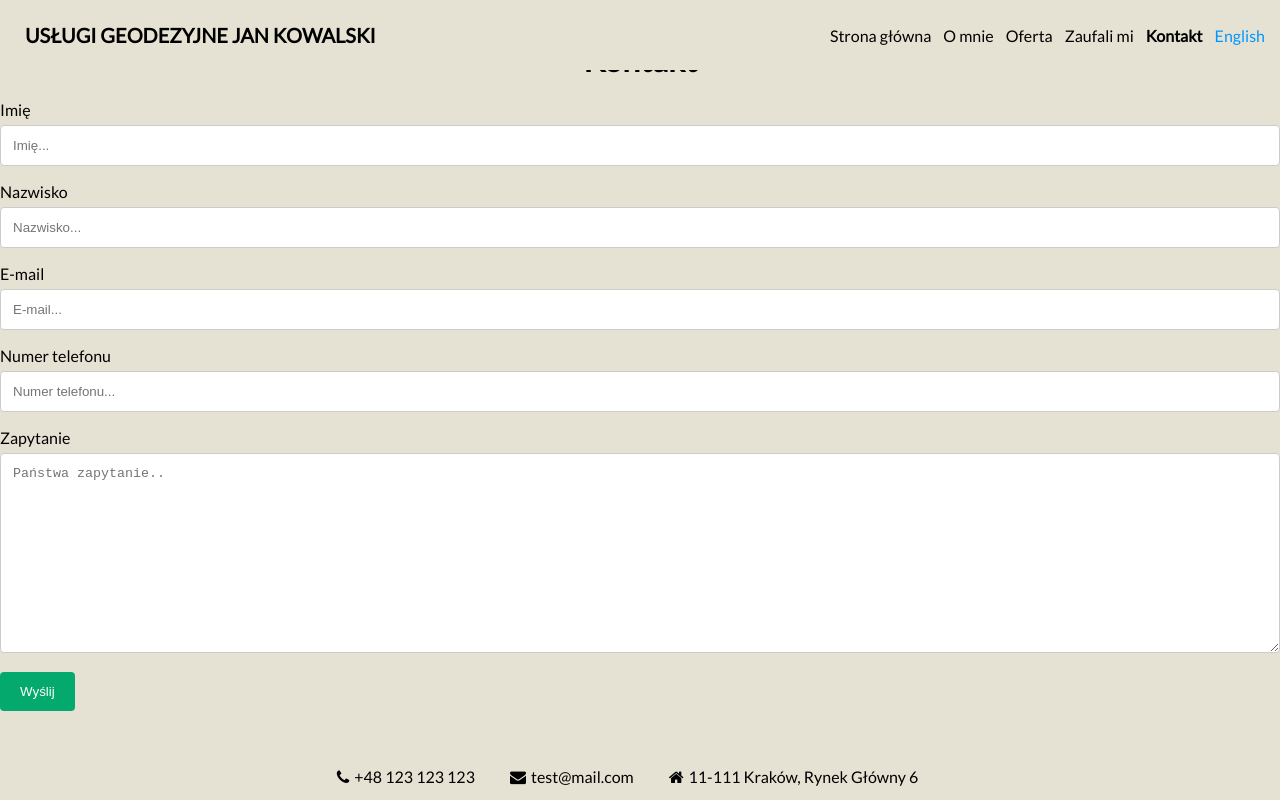
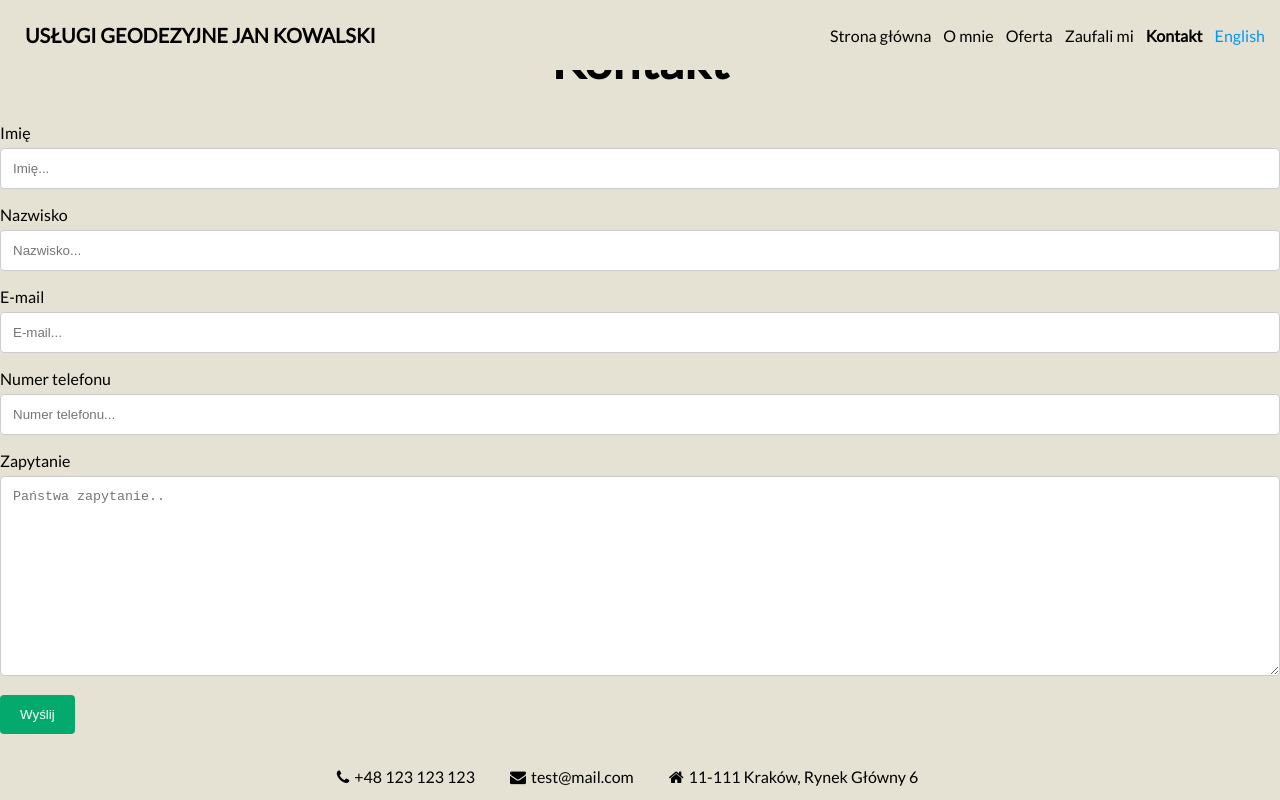
Before and after one commit to jawnior/reactLandingPage, a React (Create React App) app: page /kontakt in a window 1280 px wide. Built offline with nearby package versions, Linux system fonts and the light colour scheme.

Commit message:
Changed font-size

```diff
--- a/src/components/contact/Contact.css
+++ b/src/components/contact/Contact.css
@@ -33,3 +33,7 @@ input[type=submit]:hover {
     position: relative;
     height: calc(100vh - 70px);
 }
+
+.container h1 {
+    font-size: 50px;
+}
```
